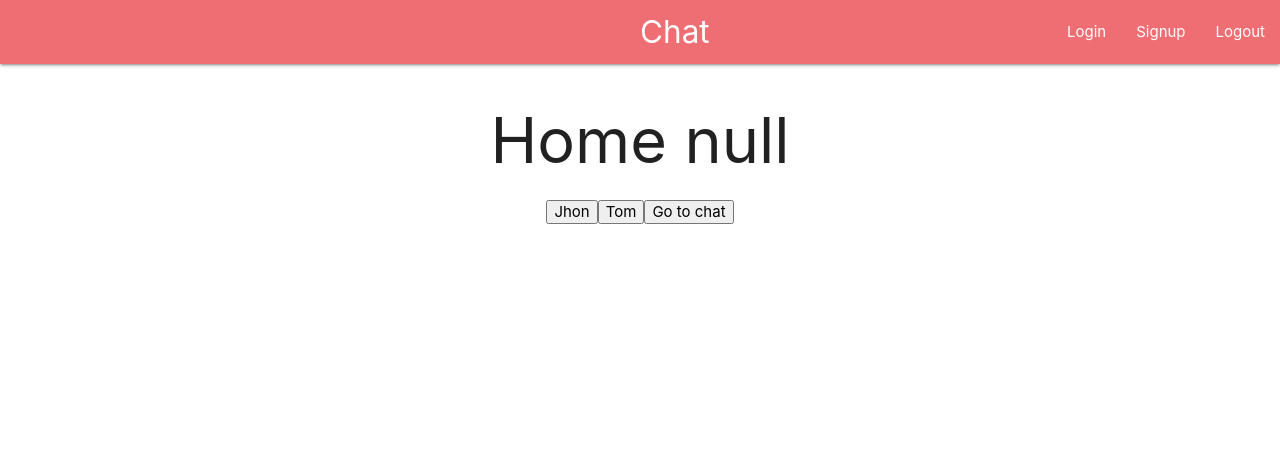
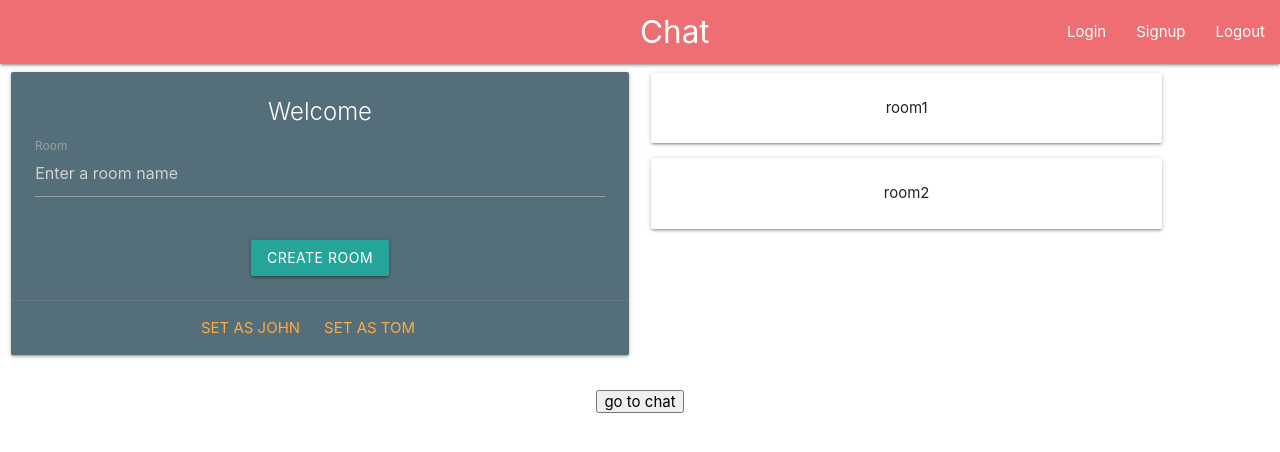
Before and after one commit to jhernandezm-dreamcode/chat-front-react, a React (Create React App) app in the folder client/: page / in a window 1280 px wide. Shown: the top 452 px of the page. Built offline with nearby package versions, Linux system fonts and the light colour scheme.

Commit message:
Define some compononents

```diff
--- a/client/src/components/home/Home.js
+++ b/client/src/components/home/Home.js
@@ -1,13 +1,24 @@
 import React, { useContext } from "react";
 import { UserContext } from "../../UserContext";
 import { Link } from "react-router-dom";
+import RoomList from "./RoomList";
 
 const Home = () => {
   const { user, setUser } = useContext(UserContext);
-  const setAsJhon = () => {
+  const rooms = [
+    {
+      name: "room1",
+      _id: "123",
+    },
+    {
+      name: "room2",
+      _id: "456",
+    },
+  ];
+  const setAsJohn = () => {
     const john = {
-      name: "Jhon",
-      email: "jhon@hotmail.com",
+      name: "John",
+      email: "john@email.com",
       password: "123",
       id: "123",
     };
@@ -16,7 +27,7 @@ const Home = () => {
   const setAsTom = () => {
     const tom = {
       name: "Tom",
-      email: "tom@hotmail.com",
+      email: "tom@email.com",
       password: "456",
       id: "456",
     };
@@ -24,11 +35,46 @@ const Home = () => {
   };
   return (
     <div>
-      <h1>Home {JSON.stringify(user)}</h1>
-      <button onClick={setAsJhon}>Jhon</button>
-      <button onClick={setAsTom}>Tom</button>
+      <div className="row">
+        <div className="col s12 m6">
+          <div className="card blue-grey darken-1">
+            <div className="card-content white-text">
+              <span className="card-title">
+                Welcome {user ? user.name : ""}
+              </span>
+              <form>
+                <div className="row">
+                  <div className="input-field col s12">
+                    <input
+                      placeholder="Enter a room name"
+                      id="room"
+                      type="text"
+                      className="validate"
+                    />
+                    <label htmlFor="room">Room</label>
+                  </div>
+                </div>
+                <button className="btn">Create Room</button>
+              </form>
+            </div>
+            <div className="card-action">
+              <a href="#" onClick={setAsJohn}>
+                set as John
+              </a>
+              <a href="#" onClick={setAsTom}>
+                set as Tom
+              </a>
+            </div>
+          </div>
+        </div>
+        <div className="col s6 m5 offset-1"></div>
+        <div className="col s6 m5 offset-1">
+          <RoomList rooms={rooms}></RoomList>
+        </div>
+      </div>
+
       <Link to={"/chat"}>
-        <button>Go to chat</button>
+        <button>go to chat</button>
       </Link>
     </div>
   );
--- /dev/null
+++ b/client/src/components/home/Room.js
@@ -0,0 +1,19 @@
+import React from "react";
+
+function Room({name}) {
+  return (
+    <div>
+      <div class="card horizontal">
+        <div class="card-stacked">
+          <div class="card-content">
+            <p>
+              {name}
+            </p>
+          </div>
+        </div>
+      </div>
+    </div>
+  );
+}
+
+export default Room;
--- /dev/null
+++ b/client/src/components/home/RoomList.js
@@ -0,0 +1,12 @@
+import React from "react";
+import Room from "./Room";
+
+const RoomList = ({ rooms }) => {
+  return (
+    <div>
+      {rooms && rooms.map((room) => <Room key={room._id} name={room.name}></Room>)}
+    </div>
+  );
+};
+
+export default RoomList;
```
Also changed, not shown: client/src/components/chat/Chat.js (line endings or trailing spaces), 2 other files (tests, documents, lock files or other folders).
